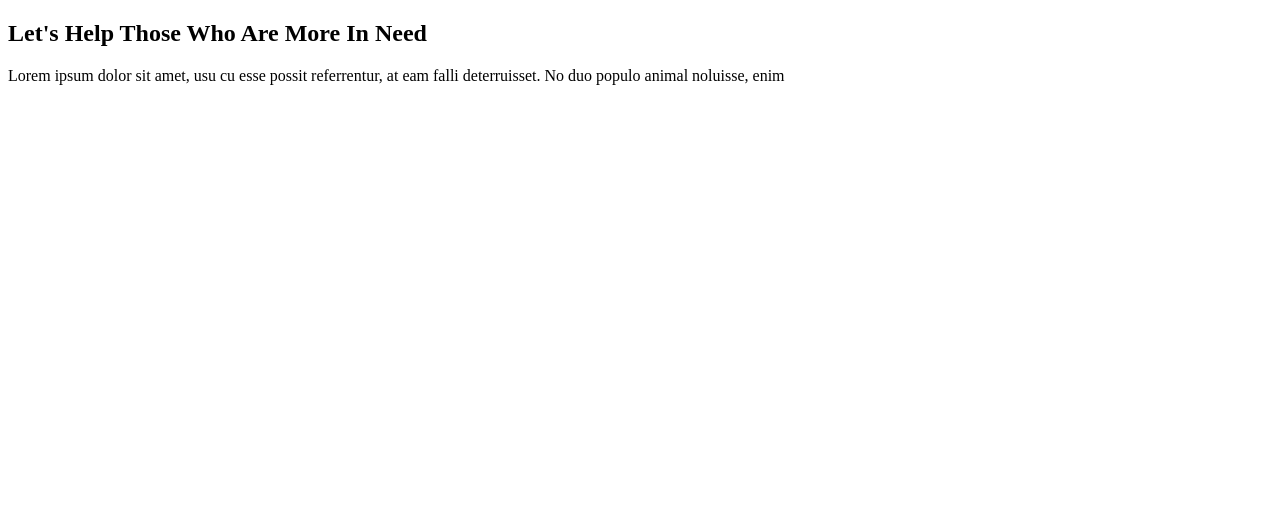
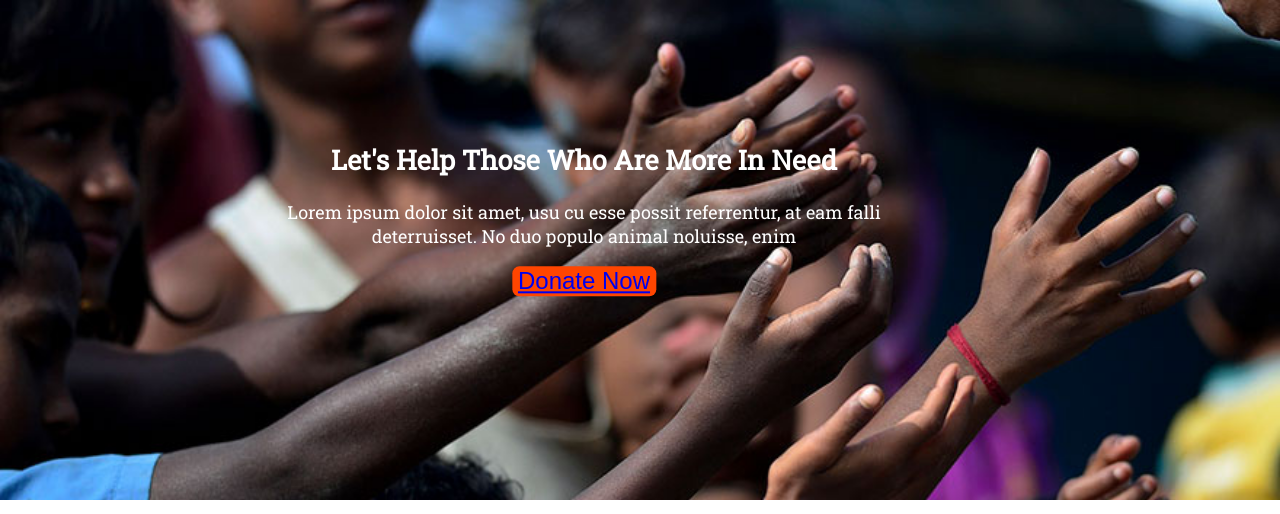
Before and after one commit to azitkumar/donate-today, a plain HTML site: page index.html in a window 1280 px wide. Shown: the top 514 px of the page. Drawn offline with Linux system fonts and the light colour scheme; a web font is replaced by a local one.

Commit message:
donate-now added

```diff
--- a/index.html
+++ b/index.html
@@ -1,23 +1,37 @@
 <!DOCTYPE html>
 <html lang="en">
+
 <head>
     <meta charset="UTF-8">
     <meta http-equiv="X-UA-Compatible" content="IE=edge">
     <meta name="viewport" content="width=device-width, initial-scale=1.0">
-<link rel="stylesheet" href="style.css">
-    <title>Donate Today </title>
+    <link rel="preconnect" href="https://fonts.googleapis.com">
+    <link rel="preconnect" href="https://fonts.gstatic.com" crossorigin>
+    <link
+        href="https://fonts.googleapis.com/css2?family=Arima&family=Josefin+Sans&family=Poppins&family=Prompt:ital,wght@1,300&family=Roboto+Slab&family=Roboto:ital,wght@0,700;1,300&display=swap"
+        rel="stylesheet">
+    <link rel="stylesheet" href="style.css">
+    <title> Donate Today </title>
 </head>
+
 <body>
-<section>
-    <div>
-        <h1>Let's Help Those Who Are More In Need</h1>
-        <P>Lorem ipsum dolor sit amet, usu cu esse possit referrentur, at eam falli
-            deterruisset. No duo populo animal noluisse, enim </P>
+    <section class="section-1">
+        <div class="donate-text">
+            <h1 style="size-50px">Let's Help Those Who Are More In Need</h1>
+            <P>Lorem ipsum dolor sit amet, usu cu esse possit referrentur, at eam falli<br>
+                deterruisset. No duo populo animal noluisse, enim </P>
+             <button><a href="google.com">Donate Now</a></button>
+        </div>
+    </section>
+    <section class="section-2">
+        <div class="donate-plan">
+            <h1>Donate Today</h1>
+            <p>Lorem ipsum dolor sit amet, usu cu esse possit referrentur, at eam falli<br>
+                deterruisset. No duo populo animal noluisse, enim</p>
+        </div>
 
-
-    </div>
-
-</section>
+    </section>
 
 </body>
+
 </html>
--- a/style.css
+++ b/style.css
@@ -0,0 +1,45 @@
+body {
+    margin: 0;
+    padding: 0;
+    font-family: font-family: 'Arima', cursive;
+    font-family: 'Josefin Sans', sans-serif;
+    font-family: 'Poppins', sans-serif;
+    font-family: 'Prompt', sans-serif;
+    font-family: 'Roboto', sans-serif;
+    font-family: 'Roboto Slab', serif;
+}
+
+
+
+.section-1 {
+    background-image: url(/images/donation13.jpg);
+    display: flex;
+    background-repeat: no-repeat;
+    background-size: cover;
+    height: 500px;
+    font-weight: 200;
+    position: relative;
+    font-size: large;
+}
+
+button {
+    background-color: orangered;
+    border: none;
+    color: white;
+    padding: 12px, 16px;
+    text-align: center;
+    text-decoration: none;
+    font-size: 24px;
+    border-radius: 7px;
+    cursor: pointer;
+
+}
+
+.donate-text {
+    text-align: center;
+    position: absolute;
+    color: white;
+    top: 50px;
+    left: 50px;
+    transform: translate(40%, 40%);
+}
```
Also changed, not shown: images/donation11.jpg (added), images/donation13.jpg (added), images/donation6.jpg (added).
